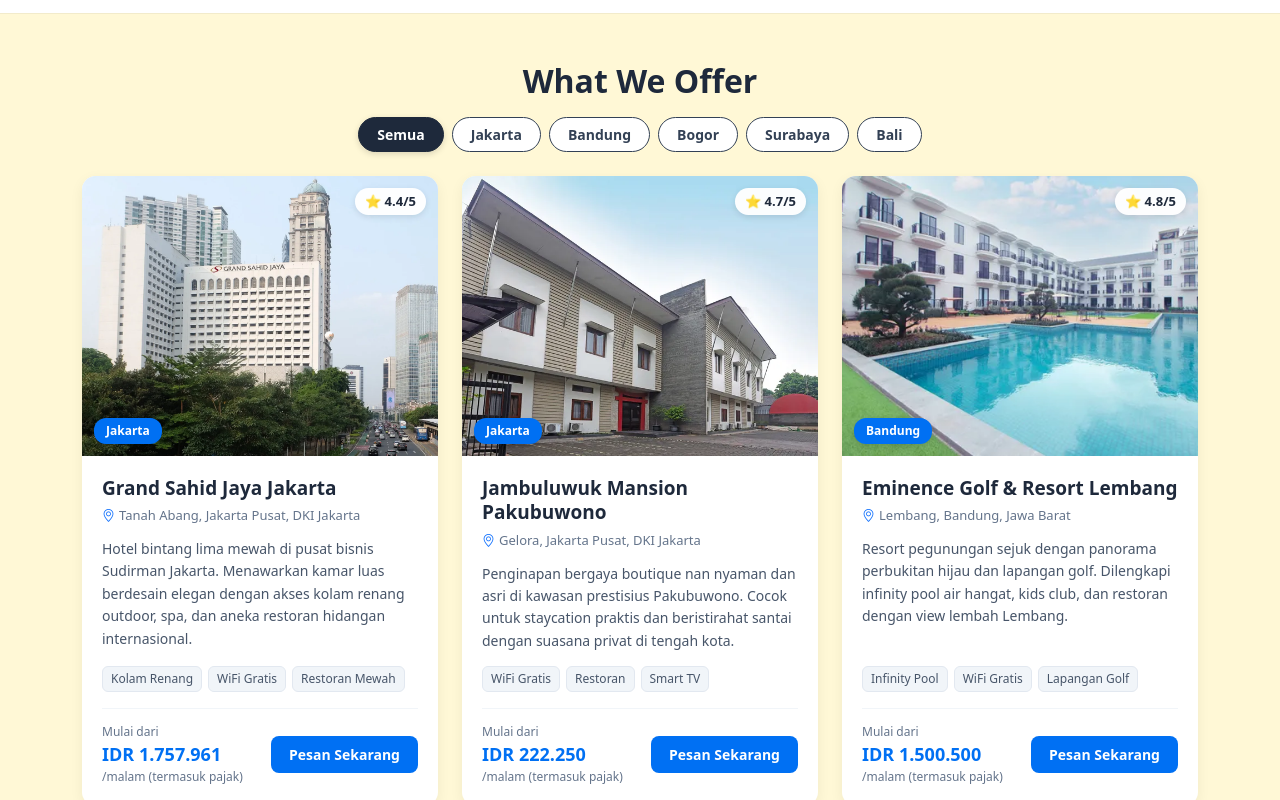
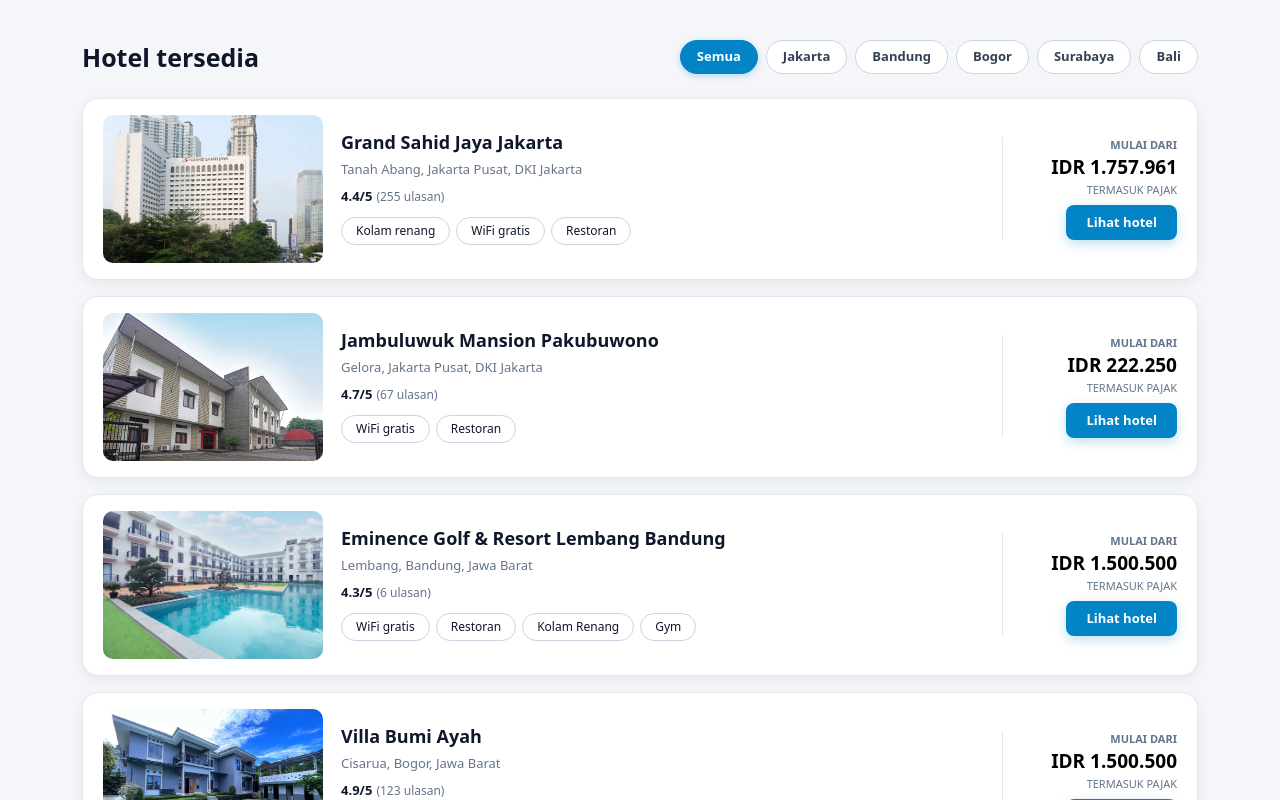
Before and after one commit to Chr155555/Frontend-Programming-UAS, a Next.js app: page /hotel in a window 1280 px wide. Shown: the part 1120-1920 px from the top of the page. Built offline with nearby package versions, Linux system fonts and the light colour scheme.

Commit message:
style: mengubah tata letak pada list hotel

```diff
--- a/app/hotel/components/HotelWorkSection.tsx
+++ b/app/hotel/components/HotelWorkSection.tsx
@@ -2,8 +2,6 @@
 
 import React, { useState } from "react";
 import Container from "react-bootstrap/Container";
-import Row from "react-bootstrap/Row";
-import Col from "react-bootstrap/Col";
 import styles from "../hotel.module.css";
 
 export interface HotelItem {
@@ -15,7 +13,6 @@ export interface HotelItem {
   rating: number;
   reviewsCount: number;
   price: string;
-    description: string;
   facilities: string[];
 }
 
@@ -27,10 +24,9 @@ export const HOTELS_DATA: HotelItem[] = [
     location: "Tanah Abang, Jakarta Pusat, DKI Jakarta",
     image: "/hotel/1.png",
     rating: 4.4,
-        reviewsCount: 173,
+    reviewsCount: 255,
     price: "IDR 1.757.961",
-        description: "Hotel bintang lima mewah di pusat bisnis Sudirman Jakarta. Menawarkan kamar luas berdesain elegan dengan akses kolam renang outdoor, spa, dan aneka restoran hidangan internasional.",
-        facilities: ["Kolam Renang", "WiFi Gratis", "Restoran Mewah", "Spa & Sauna"],
+    facilities: ["Kolam renang", "WiFi gratis", "Restoran"],
   },
   {
     id: 2,
@@ -41,32 +37,29 @@ export const HOTELS_DATA: HotelItem[] = [
     rating: 4.7,
     reviewsCount: 67,
     price: "IDR 222.250",
-        description: "Penginapan bergaya boutique nan nyaman dan asri di kawasan prestisius Pakubuwono. Cocok untuk staycation praktis dan beristirahat santai dengan suasana privat di tengah kota.",
-        facilities: ["WiFi Gratis", "Restoran", "Smart TV", "Parkir Gratis"],
+    facilities: ["WiFi gratis", "Restoran"],
   },
   {
     id: 3,
-        name: "Eminence Golf & Resort Lembang",
+    name: "Eminence Golf & Resort Lembang Bandung",
     city: "Bandung",
     location: "Lembang, Bandung, Jawa Barat",
     image: "/hotel/3.png",
-        rating: 4.8,
-        reviewsCount: 999,
+    rating: 4.3,
+    reviewsCount: 6,
     price: "IDR 1.500.500",
-        description: "Resort pegunungan sejuk dengan panorama perbukitan hijau dan lapangan golf. Dilengkapi infinity pool air hangat, kids club, dan restoran dengan view lembah Lembang.",
-        facilities: ["Infinity Pool", "WiFi Gratis", "Lapangan Golf", "Gym & Fitness", "Restoran"],
+    facilities: ["WiFi gratis", "Restoran", "Kolam Renang", "Gym"],
   },
   {
     id: 4,
-        name: "Villa Bumi Ayah Puncak",
+    name: "Villa Bumi Ayah",
     city: "Bogor",
     location: "Cisarua, Bogor, Jawa Barat",
     image: "/hotel/4.png",
     rating: 4.9,
-        reviewsCount: 50,
+    reviewsCount: 123,
     price: "IDR 1.500.500",
-        description: "Villa privat bernuansa alami dengan udara pegunungan Puncak yang segar. Sangat pas untuk liburan keluarga besar, arisan, maupun gathering dengan fasilitas barbeque dan kolam pribadi.",
-        facilities: ["Private Pool", "WiFi Gratis", "Dapur Lengkap", "Area BBQ", "Taman Luas"],
+    facilities: ["WiFi gratis", "Restoran", "Kolam Renang", "Gym"],
   },
   {
     id: 5,
@@ -75,10 +68,9 @@ export const HOTELS_DATA: HotelItem[] = [
     location: "Tegalsari, Surabaya, Jawa Timur",
     image: "/hotel/5.png",
     rating: 4.7,
-        reviewsCount: 952,
+    reviewsCount: 999,
     price: "IDR 1.517.658",
-        description: "Hotel bintang 5 terhubung langsung dengan Tunjungan Plaza Mall. Dilengkapi fasilitas kolam renang tropis bergaya lagoon, pusat kebugaran, dan ballroom berstandar internasional.",
-        facilities: ["Akses Mall Langsung", "Kolam Lagoon", "WiFi Gratis", "Restoran Bintang 5"],
+    facilities: ["WiFi gratis", "Restoran", "Kolam Renang"],
   },
   {
     id: 6,
@@ -87,10 +79,9 @@ export const HOTELS_DATA: HotelItem[] = [
     location: "Pecatu, Kuta Selatan, Bali",
     image: "/hotel/uluwatu.jpeg",
     rating: 4.9,
-        reviewsCount: 428,
+    reviewsCount: 15,
     price: "IDR 2.150.000",
-        description: "Resort tebing eksklusif dengan pemandangan langsung ke Samudra Hindia dan panorama matahari terbenam terbaik di Bali. Menawarkan pengalaman menginap romantis tak terlupakan.",
-        facilities: ["Cliff Infinity Pool", "Ocean View", "Private Beach", "Bar & Resto Sunset"],
+    facilities: ["Kolam renang", "WiFi gratis", "Restoran", "Ocean View"],
   },
 ];
 
@@ -111,52 +102,62 @@ export default function HotelWorkSection({ filterCity }: HotelWorkSectionProps)
   return (
     <section className={styles.workSection}>
       <Container>
-                <Row className="mb-4">
-                    <Col className="text-center">
-                        <h2 className={styles.workHeading}>What We Offer</h2>
+        <div className={styles.workHeader}>
+          <h2 className={styles.workHeading}>Hotel tersedia</h2>
           <div className={styles.filterPills}>
             {cities.map((city) => (
-                                <button key={city} type="button" onClick={() => setSelectedCity(city)} className={`${styles.pillBtn} ${selectedCity === city ? styles.pillBtnActive : ""}`}>
+              <button
+                key={city}
+                type="button"
+                onClick={() => setSelectedCity(city)}
+                className={`${styles.pillBtn} ${
+                  selectedCity === city ? styles.pillBtnActive : ""
+                }`}
+              >
                 {city}
               </button>
             ))}
           </div>
-                    </Col>
-                </Row>
-                <Row className="mt-4">
+        </div>
+
+        <div className={styles.hotelList}>
           {filteredHotels.map((hotel) => (
-                        <Col xs={12} md={4} key={hotel.id} className="mb-4">
-                            <div className={styles.hotelCard}>
-                                <div className={styles.cardImgWrapper}>
-                                    <img src={hotel.image} alt={hotel.name} className={styles.hotelCardImg} />
-                                    <span className={styles.ratingTag}>⭐ {hotel.rating}/5</span>
-                                    <span className={styles.cityTag}>{hotel.city}</span>
+            <div className={styles.hotelCard} key={hotel.id}>
+              <img
+                src={hotel.image}
+                alt={hotel.name}
+                className={styles.hotelImage}
+              />
+
+              <div className={styles.hotelInfo}>
+                <div className={styles.hotelTitle}>
+                  <h3>{hotel.name}</h3>
                 </div>
-                                <div className={styles.cardBody}>
-                                    <h3 className={styles.hotelName}>{hotel.name}</h3>
-                                    <p className={styles.hotelLocation}>
-                                        <i className="bi bi-geo-alt text-primary"></i>
-                                        {hotel.location}
+                <p className={styles.hotelLocation}>{hotel.location}</p>
+                <p className={styles.hotelRating}>
+                  <strong>{hotel.rating}/5</strong>
+                  <span>({hotel.reviewsCount} ulasan)</span>
                 </p>
-                                    <p className={styles.hotelDesc}>{hotel.description}</p>
-                                    <div className={styles.facilityGroup}>
-                                        {hotel.facilities.slice(0, 3).map((fac, i) => (
-                                            <span key={i} className={styles.facilityBadge}>{fac}</span>
+                <div className={styles.facilities}>
+                  {hotel.facilities.map((fac, i) => (
+                    <span key={i} className={styles.facilityTag}>
+                      {fac}
+                    </span>
                   ))}
                 </div>
-                                    <div className={styles.cardFooter}>
-                                        <div>
-                                            <span className={styles.priceLabel}>Mulai dari</span>
-                                            <strong className={styles.priceValue}>{hotel.price}</strong>
-                                            <span className={styles.priceLabel}>/malam (termasuk pajak)</span>
               </div>
-                                        <button type="button" className={styles.bookBtn}>Pesan Sekarang</button>
+
+              <div className={styles.hotelPrice}>
+                <p className={styles.priceLabel}>MULAI DARI</p>
+                <h3>{hotel.price}</h3>
+                <p className={styles.taxLabel}>TERMASUK PAJAK</p>
+                <button type="button" className={styles.btnDetail}>
+                  Lihat hotel
+                </button>
               </div>
             </div>
+          ))}
         </div>
-                        </Col>
-                    ))}
-                </Row>
       </Container>
     </section>
   );
--- a/app/hotel/hotel.module.css
+++ b/app/hotel/hotel.module.css
@@ -48,19 +48,6 @@
   opacity: 0.9;
   max-width: 600px;
   line-height: 1.6;
-}
-
-.aboutBadge {
-    display: inline-block;
-    background-color: #e0f2fe;
-    color: #0284c7;
-    padding: 4px 14px;
-    border-radius: 12px;
-    font-size: 13px;
-    font-weight: 700;
-    text-transform: uppercase;
-    letter-spacing: 0.5px;
-    margin-bottom: 12px;
 }
 
 .aboutTitle {
@@ -133,33 +120,38 @@
 }
 
 .workSection {
-    background-color: #fff8d6;
-    padding: 48px 0;
-    border-top: 1px solid rgba(0, 0, 0, 0.05);
-    border-bottom: 1px solid rgba(0, 0, 0, 0.05);
+  background-color: #f4f6fa;
+  padding: 40px 0 60px;
+}
+
+.workHeader {
+  display: flex;
+  justify-content: space-between;
+  align-items: center;
+  flex-wrap: wrap;
+  gap: 16px;
+  margin-bottom: 24px;
 }
 
 .workHeading {
-    font-size: 32px;
+  font-size: 25px;
   font-weight: 700;
-    color: #1e293b;
-    margin-bottom: 8px;
+  color: #0f172a;
+  margin: 0;
 }
 
 .filterPills {
   display: flex;
-    justify-content: center;
   flex-wrap: wrap;
   gap: 8px;
-    margin-top: 16px;
 }
 
 .pillBtn {
-    padding: 6px 18px;
+  padding: 6px 16px;
   border-radius: 20px;
-    font-size: 14px;
+  font-size: 13px;
   font-weight: 600;
-    border: 1px solid #334155;
+  border: 1px solid #cbd5e1;
   background-color: #ffffff;
   color: #334155;
   cursor: pointer;
@@ -167,161 +159,187 @@
 }
 
 .pillBtn:hover {
-    background-color: #f1f5f9;
+  background-color: #e2e8f0;
 }
 
 .pillBtnActive {
-    background-color: #1e293b;
+  background-color: #0284c7;
   color: #ffffff;
-    border-color: #1e293b;
-    box-shadow: 0 2px 6px rgba(0, 0, 0, 0.15);
+  border-color: #0284c7;
+  box-shadow: 0 2px 6px rgba(2, 132, 199, 0.25);
+}
+
+.hotelList {
+  width: 100%;
+  display: flex;
+  flex-direction: column;
+  gap: 16px;
 }
 
 .hotelCard {
-    height: 100%;
-    background-color: #ffffff;
-    border: none;
-    border-radius: 14px;
-    overflow: hidden;
+  width: 100%;
+  min-height: 180px;
+  padding: 16px 20px;
+  display: flex;
+  align-items: center;
+  gap: 18px;
+  background: #ffffff;
+  border-radius: 16px;
   box-shadow: 0 4px 14px rgba(0, 0, 0, 0.06);
-    transition: transform 0.2s ease, box-shadow 0.2s ease;
-    display: flex;
-    flex-direction: column;
+  border: 1px solid #e2e8f0;
+  transition: all 0.3s ease;
 }
 
 .hotelCard:hover {
-    transform: translateY(-4px);
-    box-shadow: 0 10px 24px rgba(0, 0, 0, 0.12);
+  transform: translateY(-3px);
+  box-shadow: 0 10px 24px rgba(2, 132, 199, 0.16);
 }
 
-.cardImgWrapper {
-    position: relative;
-    width: 100%;
-    height: 280px;
-    overflow: hidden;
+.hotelImage {
+  width: 220px;
+  height: 148px;
+  object-fit: cover;
+  border-radius: 10px;
+  flex-shrink: 0;
 }
 
-.hotelCardImg {
-    width: 100%;
-    height: 100%;
-    object-fit: cover;
-    transition: transform 0.3s ease;
+.hotelInfo {
+  flex: 1;
+  display: flex;
+  flex-direction: column;
+  justify-content: center;
+  gap: 4px;
 }
 
-.hotelCard:hover .hotelCardImg {
-    transform: scale(1.03);
-}
-
-.ratingTag {
-    position: absolute;
-    top: 12px;
-    right: 12px;
-    background-color: rgba(255, 255, 255, 0.95);
-    color: #1e293b;
+.hotelTitle h3 {
+  font-size: 18px;
   font-weight: 700;
-    font-size: 13px;
-    padding: 4px 10px;
-    border-radius: 14px;
-    box-shadow: 0 2px 6px rgba(0, 0, 0, 0.1);
-}
-
-.cityTag {
-    position: absolute;
-    bottom: 12px;
-    left: 12px;
-    background-color: #0070f3;
-    color: #ffffff;
-    font-weight: 700;
-    font-size: 12px;
-    padding: 4px 12px;
-    border-radius: 12px;
-    box-shadow: 0 2px 6px rgba(0, 0, 0, 0.15);
-}
-
-.cardBody {
-    padding: 20px;
-    display: flex;
-    flex-direction: column;
-    flex-grow: 1;
-}
-
-.hotelName {
-    font-size: 19px;
-    font-weight: 700;
-    color: #1e293b;
-    margin-bottom: 6px;
-    line-height: 1.3;
+  color: #0f172a;
+  margin: 0 0 2px 0;
 }
 
 .hotelLocation {
   font-size: 13px;
   color: #64748b;
-    margin-bottom: 12px;
+  margin: 0 0 4px 0;
+}
+
+.hotelRating {
+  font-size: 13px;
+  color: #000000;
   display: flex;
   align-items: center;
   gap: 4px;
+  margin: 0 0 4px 0;
 }
 
-.hotelDesc {
-    font-size: 14px;
-    color: #475569;
-    line-height: 1.6;
-    flex-grow: 1;
-    margin-bottom: 14px;
+.hotelRating strong {
+  color: #0f172a;
+  font-weight: 700;
 }
 
-.facilityGroup {
+.hotelRating span {
+  color: #64748b;
+  font-size: 12px;
+}
+
+.facilities {
   display: flex;
   flex-wrap: wrap;
   gap: 6px;
-    margin-bottom: 16px;
+  margin-top: 2px;
 }
 
-.facilityBadge {
-    background-color: #f1f5f9;
-    color: #475569;
+.facilityTag {
   font-size: 12px;
-    padding: 3px 8px;
-    border-radius: 6px;
-    border: 1px solid #e2e8f0;
+  font-weight: 500;
+  padding: 4px 14px;
+  border-radius: 20px;
+  background-color: #ffffff;
+  color: #0f172a;
+  border: 1px solid #cbd5e1;
+  display: inline-block;
 }
 
-.cardFooter {
-    padding-top: 14px;
-    border-top: 1px solid #f1f5f9;
+.hotelPrice {
+  min-width: 175px;
+  padding-left: 18px;
   display: flex;
-    align-items: center;
-    justify-content: space-between;
+  flex-direction: column;
+  justify-content: center;
+  align-items: flex-end;
+  border-left: 1px solid #e2e8f0;
 }
 
 .priceLabel {
-    font-size: 12px;
+  font-size: 11px;
   color: #64748b;
-    display: block;
+  font-weight: 600;
+  text-transform: uppercase;
+  margin: 0;
 }
 
-.priceValue {
-    font-size: 18px;
-    font-weight: 700;
-    color: #0070f3;
+.hotelPrice h3 {
+  font-size: 19px;
+  font-weight: Bold;
+  color: #000000;
+  margin: 3px 0;
 }
 
-.bookBtn {
-    background-color: #0070f3;
-    color: #ffffff;
-    padding: 8px 18px;
-    border-radius: 8px;
-    border: none;
-    font-size: 14px;
-    font-weight: 600;
-    cursor: pointer;
-    transition: background-color 0.2s ease;
+.taxLabel {
+  color: #64748b;
+  font-size: 11px;
+  text-transform: uppercase;
+  margin: 0 0 6px 0;
 }
 
-.bookBtn:hover {
-    background-color: #0051a8;
+.btnDetail {
+  display: inline-block;
+  text-align: center;
+  text-decoration: none;
+  font-size: 13px;
+  font-weight: 700;
+  padding: 8px 20px;
+  border-radius: 8px;
+  background: #0284c7;
   color: #ffffff;
-    text-decoration: none;
+  border: none;
+  cursor: pointer;
+  transition: all 0.25s ease;
+  box-shadow: 0 4px 12px rgba(2, 132, 199, 0.25);
+}
+
+.btnDetail:hover {
+  background: #0369a1;
+  transform: translateY(-1px);
+  box-shadow: 0 6px 16px rgba(2, 132, 199, 0.35);
+  color: #ffffff;
+}
+
+@media (max-width: 1024px) {
+  .hotelCard {
+    flex-direction: column;
+    align-items: stretch;
+  }
+
+  .hotelImage {
+    width: 100%;
+    height: 200px;
+  }
+
+  .hotelPrice {
+    width: 100%;
+    border-left: none;
+    border-top: 1px solid #e2e8f0;
+    padding-left: 0;
+    padding-top: 12px;
+    align-items: flex-start;
+  }
+
+  .btnDetail {
+    width: 100%;
+    text-align: center;
+  }
 }
 
 @media (max-width: 768px) {
@@ -337,8 +355,7 @@
     font-size: 15px;
   }
 
-    .aboutTitle,
-    .workHeading {
+  .aboutTitle {
     font-size: 24px;
   }
 
@@ -347,7 +364,8 @@
     gap: 8px;
   }
 
-    .cardImgWrapper {
-        height: 220px;
+  .workHeader {
+    flex-direction: column;
+    align-items: flex-start;
   }
 }
--- a/app/hotel/page.tsx
+++ b/app/hotel/page.tsx
@@ -13,7 +13,7 @@ export default function HotelPage() {
     <main className={styles.hotelContainer}>
       <HotelHero />
       <HotelAbout />
-            <div id="hotel-list-section" className="mb-5">
+      <div id="hotel-list-section">
         <HotelWorkSection filterCity={filterCity} />
       </div>
     </main>
```
Also changed, not shown: app/hotel/components/HotelAbout.tsx (+17 -5 lines). Lines whose indentation alone changed are shown as unchanged.
